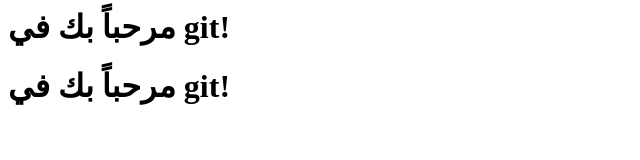
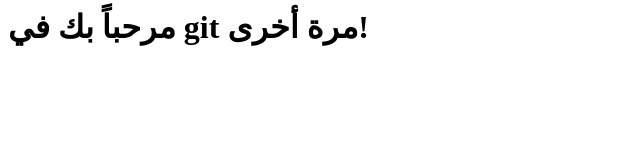
Before and after one commit to MukhtarSayedSaleh/git-book, a plain HTML site: page index.html in a window 1280 px wide. Shown: the whole page, without its empty margins (0-640 px from the left). Drawn offline with Linux system fonts and the light colour scheme.

Commit message:
مرة أخرى

```diff
--- a/index.html
+++ b/index.html
@@ -3,7 +3,6 @@
         <title>مرحباً بك في git!</title>
     </head>
     <body>
-        <h1>مرحباً بك في git!</h1>
-        <h1>مرحباً بك في git!</h1>
+        <h1>مرحباً بك في git مرة أخرى!</h1>
     </body>
 </html>
```
